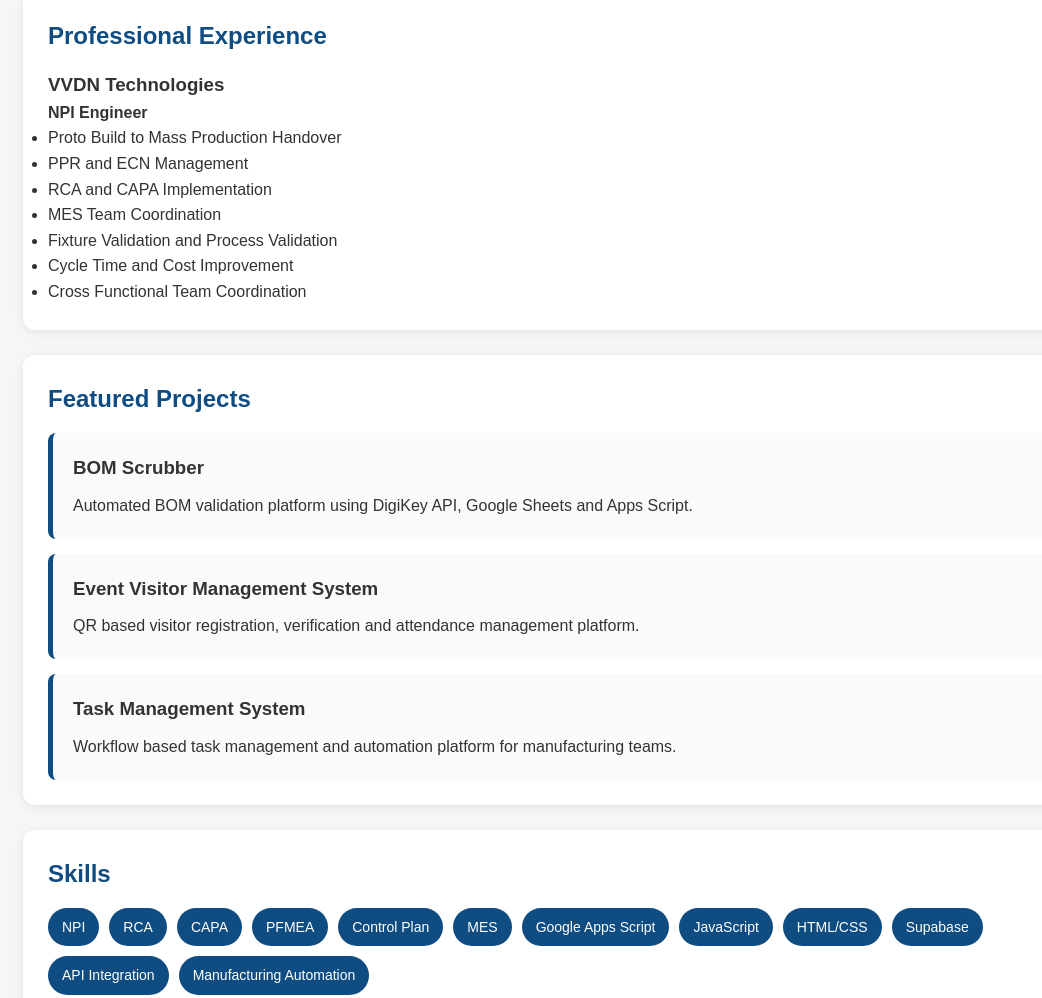
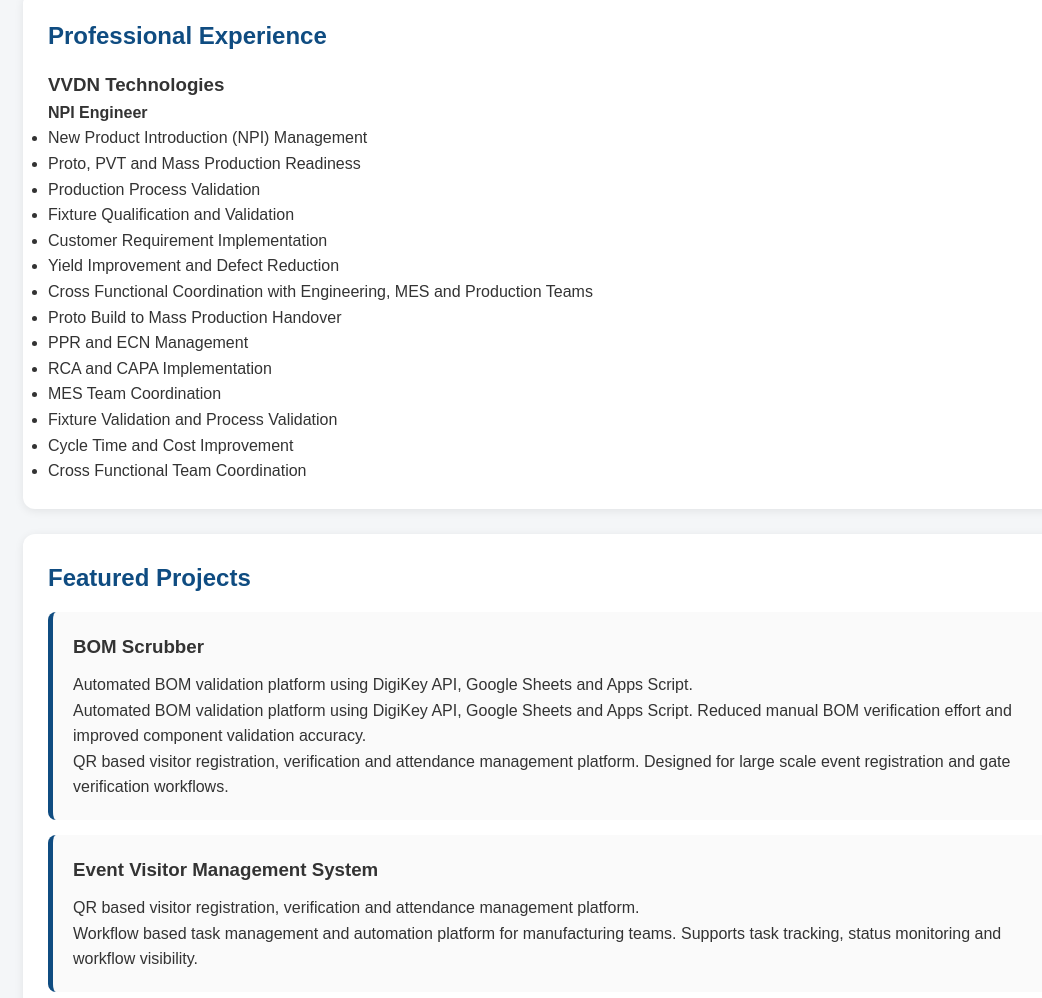
Before and after one commit to prajjwal-tiwari/Prajjwal-Portfolio, a plain HTML site: page index.html in a window 1280 px wide. Shown: the part 602-1600 px from the top of the page, without its empty margins (87-1129 px from the left). Drawn offline with Linux system fonts and the light colour scheme.

Commit message:
Enhance project descriptions and add new features
Added new features and descriptions for various projects, including NPI Management, BOM Scrubber, Event Visitor Management System, and Task Management System.

```diff
--- a/index.html
+++ b/index.html
@@ -143,6 +143,13 @@
 <p><b>NPI Engineer</b></p>
 
 <ul>
+<li>New Product Introduction (NPI) Management</li>
+<li>Proto, PVT and Mass Production Readiness</li>
+<li>Production Process Validation</li>
+<li>Fixture Qualification and Validation</li>
+<li>Customer Requirement Implementation</li>
+<li>Yield Improvement and Defect Reduction</li>
+<li>Cross Functional Coordination with Engineering, MES and Production Teams</li>
 <li>Proto Build to Mass Production Handover</li>
 <li>PPR and ECN Management</li>
 <li>RCA and CAPA Implementation</li>
@@ -161,12 +168,24 @@
 <p>
 Automated BOM validation platform using DigiKey API, Google Sheets and Apps Script.
 </p>
+<p>
+Automated BOM validation platform using DigiKey API, Google Sheets and Apps Script.
+Reduced manual BOM verification effort and improved component validation accuracy.
+</p>
+<p>
+QR based visitor registration, verification and attendance management platform.
+Designed for large scale event registration and gate verification workflows.
+</p>
 </div>
 
 <div class="project">
 <h3>Event Visitor Management System</h3>
 <p>
 QR based visitor registration, verification and attendance management platform.
+</p>
+<p>
+Workflow based task management and automation platform for manufacturing teams.
+Supports task tracking, status monitoring and workflow visibility.
 </p>
 </div>
 
@@ -202,6 +221,10 @@
 <div class="card contact">
 <h2>Contact</h2>
 
+<a href="https://prajjwal-tiwari.github.io/Prajjwal-Portfolio/" target="_blank">
+Portfolio Website
+</a>
+
 <a href="mailto:prajjwaltiwari92@gmail.com">Email</a>
 
 <a href="https://github.com/prajjwal-tiwari" target="_blank">GitHub</a>
```
